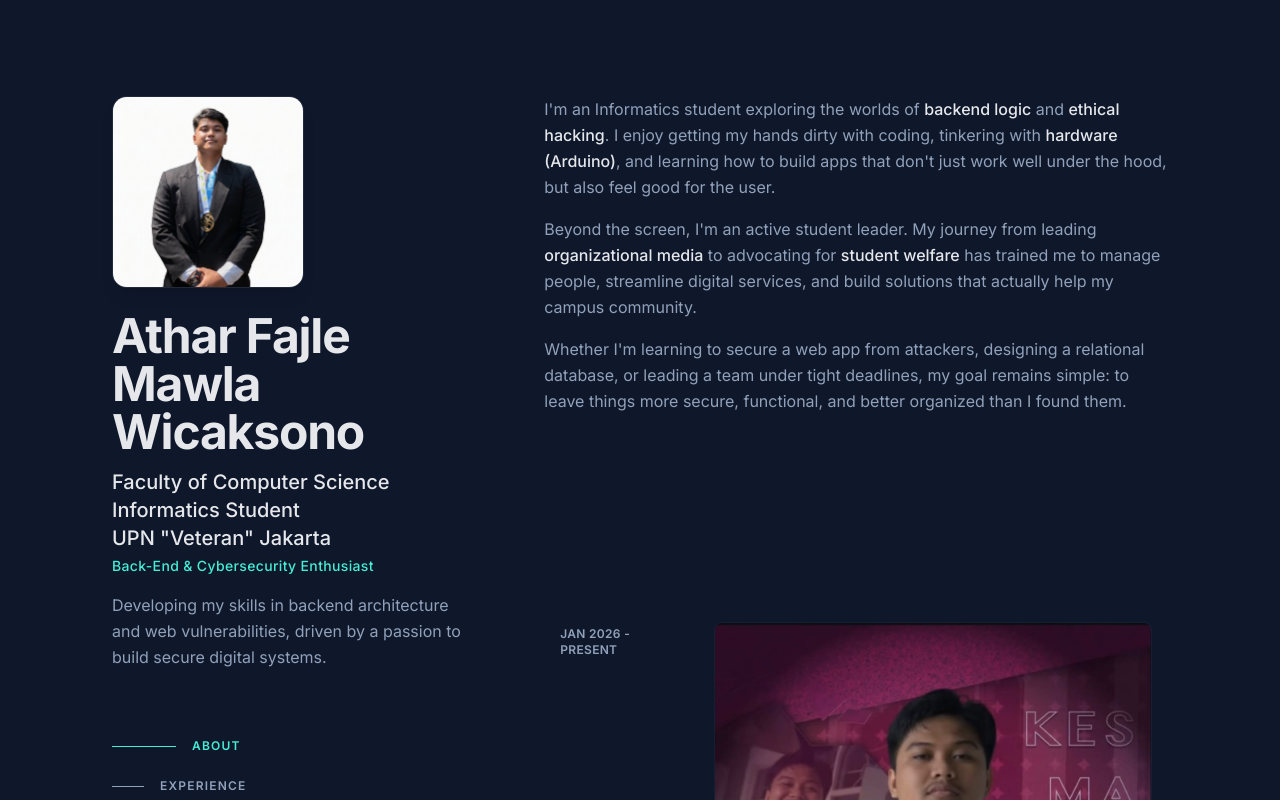
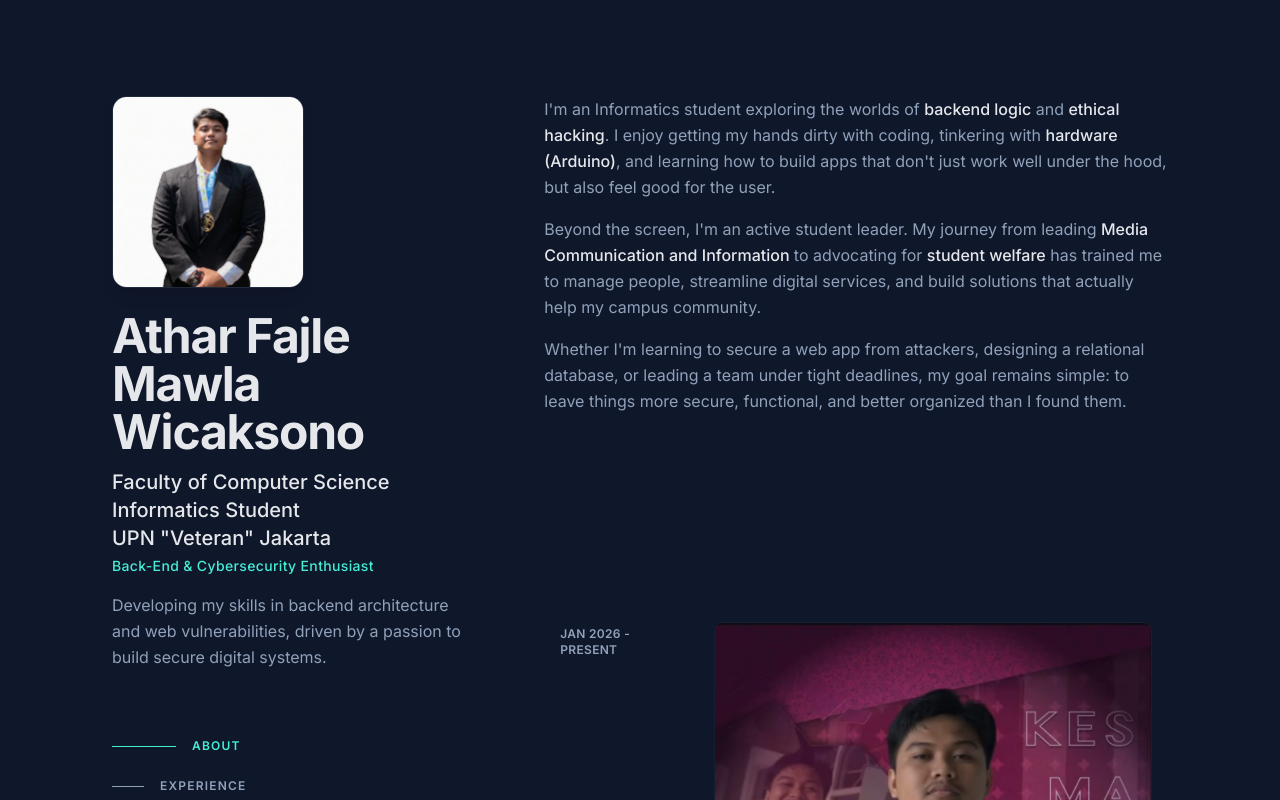
Before and after one commit to Atharfw/Portofolio_Athar, a Next.js app: page / in a window 1280 px wide. Shown: the top 800 px of the page. Built offline with nearby package versions, Linux system fonts and the light colour scheme.

Commit message:
Update AboutSection to specify 'Media Communication and Information' for clarity

```diff
--- a/components/about-section.tsx
+++ b/components/about-section.tsx
@@ -17,7 +17,7 @@ export function AboutSection() {
         </p>
         <p>
           Beyond the screen, I&apos;m an active student leader. My journey from leading{' '}
-          <span className="font-medium text-foreground">organizational media</span> to advocating for{' '}
+          <span className="font-medium text-foreground">Media Communication and Information </span> to advocating for{' '}
           <span className="font-medium text-foreground">student welfare</span> has trained me to manage people, streamline digital services, and build solutions that actually help my campus community.
         </p>
         <p>
```
